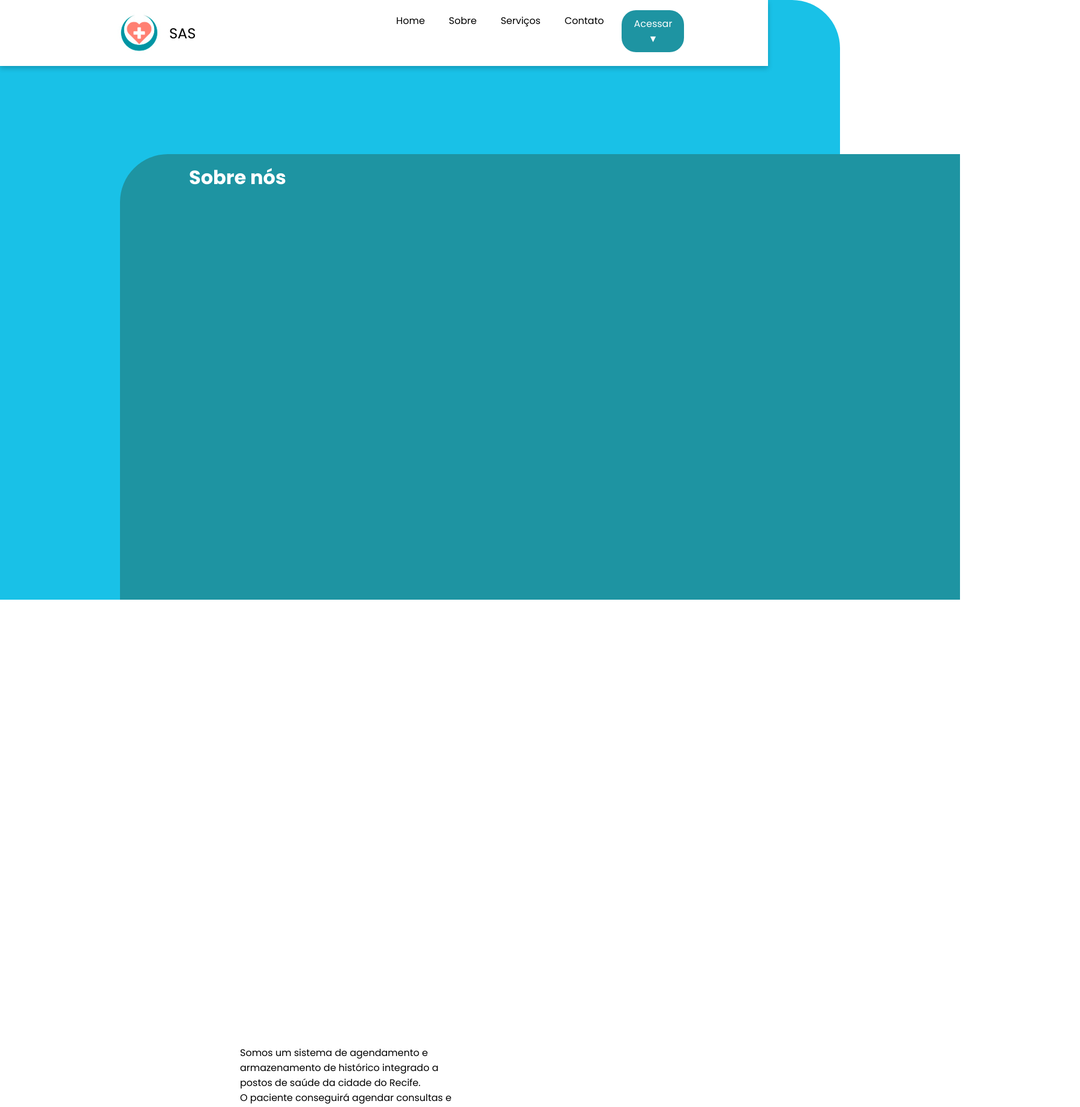
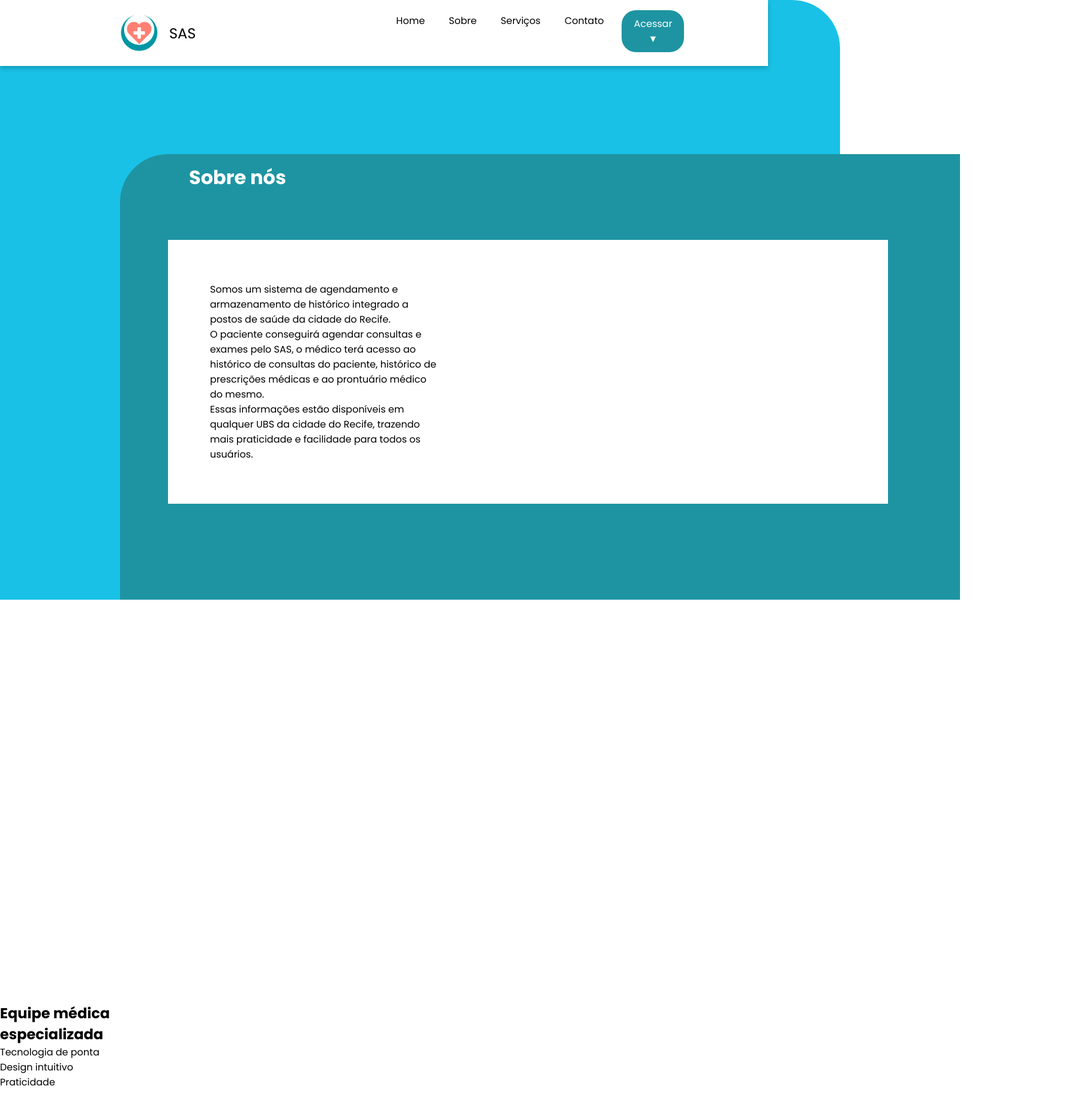
Before and after one commit to SAS-Organizacao/SAS-FrontEnd, a React (Vite) app: page /sobre in a window 1280 px wide. Shown: the top 1846 px of the page at 60% size, 1800 px wide, since content can reach past the window. After the commit the page ends 1817 px from the top, so only its background shows below. Built offline with nearby package versions, Linux system fonts and the light colour scheme.

Commit message:
Alterações realizas nas telas sobre e agendar exame

```diff
--- a/src/App.jsx
+++ b/src/App.jsx
@@ -22,6 +22,7 @@ import Barra from "./components/Barra";
 import AreaPaciente from "./pages/Area_paciente/areapac";
 import Sobre from "./pages/Sobre/sobre";
 import Botoes_prontuario_med from './components/Botoes_prontuario_med';
+import AreaMedico from "./pages/Area_medico";
 
 function App() {
   return (
@@ -64,6 +65,9 @@ function App() {
 
         <Route path='/barra_med' element={<Barra_med/>} ></Route>
 
+
+        <Route path='/areamedico' element={<AreaMedico/>} ></Route>
+
       </Routes>
     </BrowserRouter>
   );
--- a/src/pages/Agendar_exames/index.jsx
+++ b/src/pages/Agendar_exames/index.jsx
@@ -9,6 +9,7 @@ export default function AgendarExames() {
       <Barra/>
       <Menu_lateral/>
 
+
     </>
-  );
+    )
 }
--- /dev/null
+++ b/src/pages/Area_medico/index.jsx
@@ -0,0 +1,17 @@
+import Menulateral from "../../components/Menu_lateral";
+import NavbarLogada from "../../components/Navbar_logada";
+import Barra_med from "../../components/Barra-med";
+import "../Area_medico/areamedico.css"
+
+
+
+export default function AreaMedico() {
+    return (
+        <>
+
+            <NavbarLogada/>
+            <Menulateral/>
+            <Barra_med/>
+        </>
+    )
+}
--- a/src/pages/Sobre/sobre.css
+++ b/src/pages/Sobre/sobre.css
@@ -2,6 +2,10 @@
     margin: 0;
     padding: 0;
     box-sizing: border-box;
+}
+
+.sobre-containers{
+    height: 1200px;
 }
 
 .container-claro{
@@ -30,10 +34,37 @@
 }
 
 .sobre-nos{
+    margin-bottom: 2rem;
     background-color: white;
-    width: 1400px;
-    height: 500px;
     position: relative;
+    left: 280px;
+    top: -800px;
     z-index: 3;
-    right: -400px;
+    padding: 70px;
+    width: 1200px;
+    display: flex;
+    gap: 200px;
+
+    /* background-color: white;
+    padding: 30px;
+    border-radius: 10px;
+    box-shadow: 0 4px 6px rgba(0, 0, 0, 0.1);
+    margin-bottom: 40px;
+    border-left: 5px solid #4299e1; */
+
 }
+
+/* .sobre-nos p{
+    margin-bottom: 1rem;
+    font-size: 1.1rem;
+} */
+
+.divider {
+    height: 1px;
+    background-color: #ddd;
+    margin: 2rem 0;
+}
+
+.img-texto-sobre{
+
+}
--- a/src/pages/Sobre/sobre.jsx
+++ b/src/pages/Sobre/sobre.jsx
@@ -1,6 +1,8 @@
 import Button from '../../components/Navbar'
 import '../Sobre/sobre.css'
-
+// import SobreUBS from '../../assets/images/img-sobre01.svg'
+// import SobreMedico from '../../assets/images/img-sobre02.svg'
+// import SobreMedPac from '../../assets/images/img-sobre03.svg'
 
 export default function Sobre() {
 
@@ -14,7 +16,7 @@ export default function Sobre() {
                 </div>
                 <div className='sobre-nos'>
                     <p>
-                        Somos um sistema de agendamento e
+                            Somos um sistema de agendamento e
                         <br/>armazenamento de histórico integrado a
                         <br/>postos de saúde da cidade do Recife.
                         <br/>
@@ -29,6 +31,35 @@ export default function Sobre() {
                         <br/>mais praticidade e facilidade para todos os
                         <br/>usuários.
                     </p>
+
+                    {/* <img src={SobreUBS} alt="" /> */}
+
+                </div>
+
+                <div className='img-texto-sobre'>
+                    {/* <div>
+                    <img src={SobreMedico} alt="" />
+
+                    <img src={SobreMedPac} alt="" />
+                    </div> */}
+
+                </div>
+
+                <div className="titulo-h2">
+
+                <h2 className="equipe-title">Equipe médica <br/>especializada</h2>
+
+                </div>
+
+
+                <div className="equipe-section">
+
+                    <ul className="equipe-beneficios">
+                    <li>Tecnologia de ponta</li>
+                    <li>Design intuitivo</li>
+                    <li>Praticidade</li>
+                    </ul>
+
                 </div>
 
 
```
Also changed, not shown: src/pages/Area_medico/areamedico.css (added).
